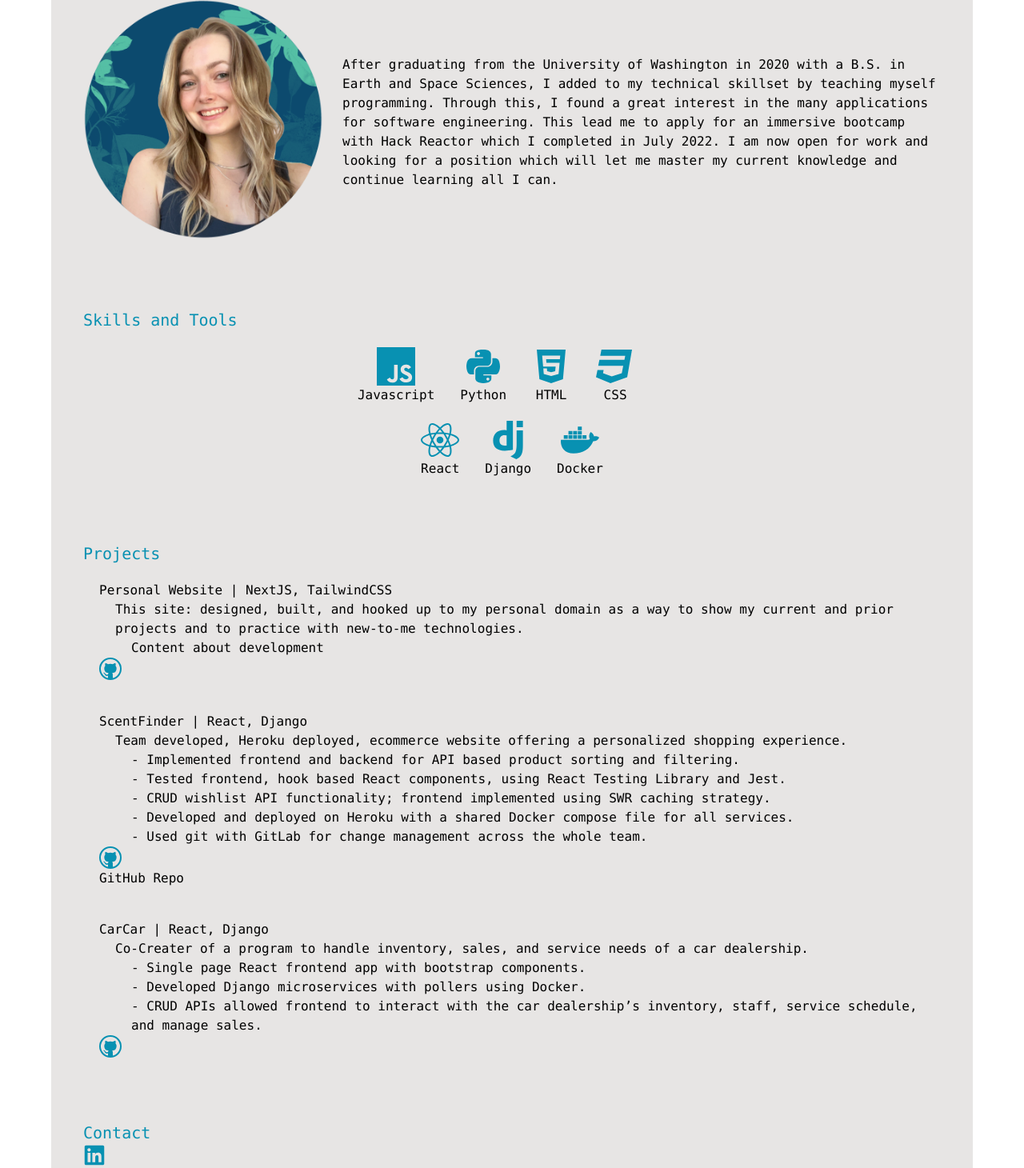
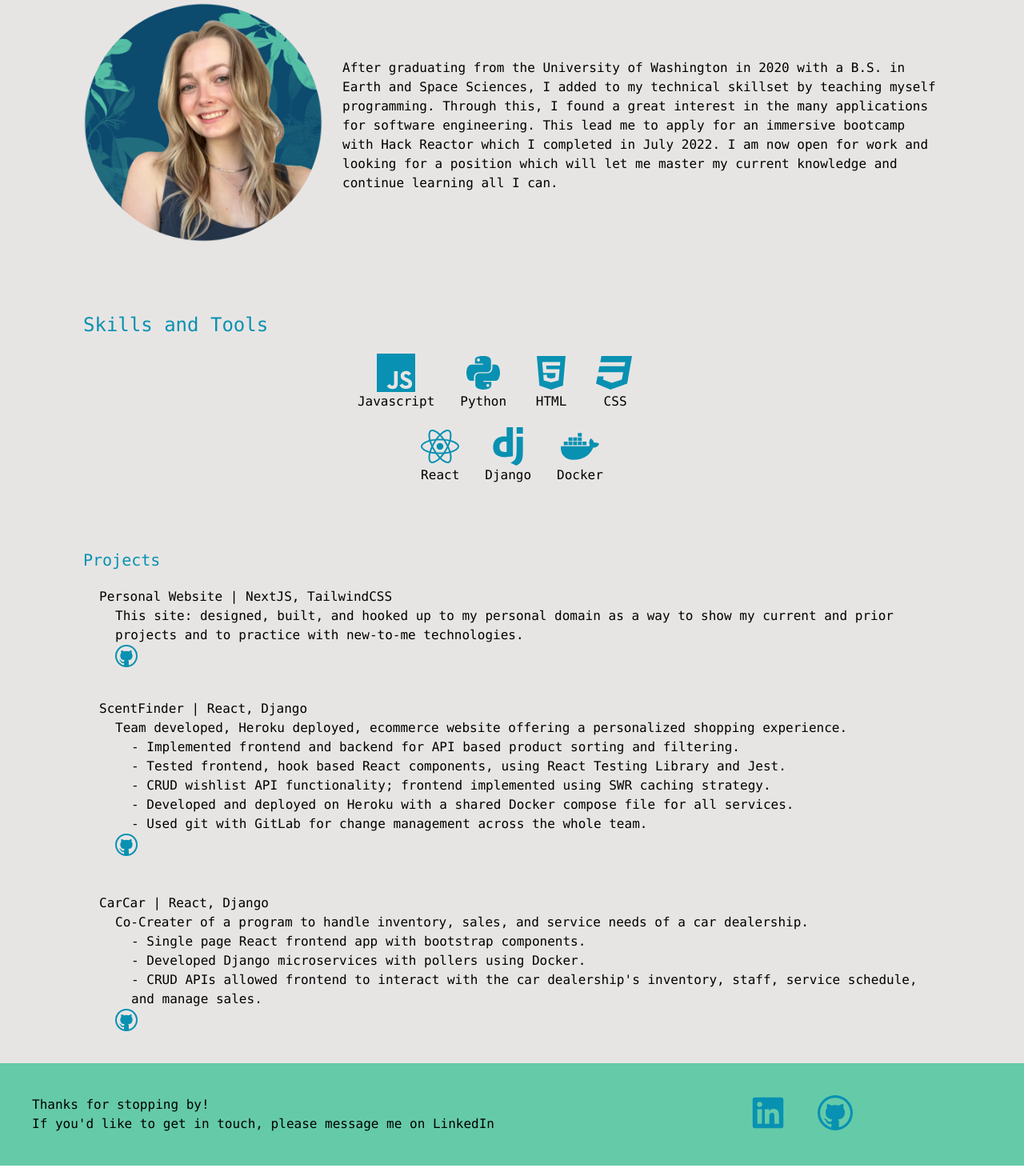
Before and after one commit to frerij/portfolio, a Next.js app: page / in a window 1280 px wide. Shown: the part 289-1749 px from the top of the page at 80% size. Built offline with nearby package versions, Linux system fonts and the light colour scheme.

Commit message:
changed footer, bg color, link buttons

```diff
--- a/package.json
+++ b/package.json
@@ -9,6 +9,7 @@
     "lint": "next lint"
   },
   "dependencies": {
+    "@formspree/react": "^2.3.0",
     "next": "12.2.2",
     "react": "18.2.0",
     "react-dom": "18.2.0",
--- a/pages/index.js
+++ b/pages/index.js
@@ -11,16 +11,17 @@ import {
 } from "react-icons/fa";
 import { SiDjango, SiJavascript } from "react-icons/si";
 import profilePic from "../public/profile2.png";
+import ContactForm from "../components/ContactForm";
 
 export default function Home() {
   return (
-    <div className="bg-white font-mono">
+    <div className="bg-stone-200 font-mono">
       <Head>
         <title>Jordan Frerichs - Software Engineer</title>
         <link rel="icon" href="/favicon.ico" />
       </Head>
-      <div className="flex justify-center sticky top-0 z-50 bg-stone-200">
-        <header className=" flex-grow h-16 mt-2 max-w-7xl bg-stone-200">
+      <div className="flex justify-center sticky top-0 z-50 bg-emerald-500/60">
+        <header className=" flex-grow h-16 mt-2 max-w-7xl ">
           <div className="p-2 flex justify-end space-x-4">
             <a href="#about" className="">
               <button className="h-8 px-5 text-white bg-cyan-600 hover:bg-sky-900 rounded-full transition-all duration-200">
@@ -39,9 +40,6 @@ export default function Home() {
               </button>
             </a>
 
-            {/* <a href="#resume" className="">
-            <button className=" h-8 px-5 text-white bg-indigo-300 hover:bg-sky-900 rounded-full transition-colors duration-150 ">Resume &rarr;</button>
-          </a> */}
             <a href="#contact" className="">
               <button className="h-8 px-5 text-white bg-cyan-600 hover:bg-sky-900 rounded-full transition-colors duration-200">
                 Contact
@@ -60,7 +58,7 @@ export default function Home() {
           </h3>
 
           <div className="m-10">
-            <h3 className="text-xl text-cyan-600">About Me</h3>
+            <h3 className="text-2xl text-cyan-600">About Me</h3>
             <div className="flex items-center space-x-6">
               <div className="flex-shrink-0">
                 <Image
@@ -87,7 +85,7 @@ export default function Home() {
           </div>
 
           <div className="m-10">
-            <h3 className="text-xl text-cyan-600" id="skills">
+            <h3 className="text-2xl text-cyan-600" id="skills">
               Skills and Tools
             </h3>
             <div
@@ -119,16 +117,13 @@ export default function Home() {
                     domain as a way to show my current and prior projects and to
                     practice with new-to-me technologies.
                   </p>
-                  <div className="ml-5">
-                    <p>Content about development</p>
-                  </div>
+                  <div className="ml-5"></div>
+                  <VscGithub
+                    href="https://github.com/frerij/portfolio"
+                    size={"1.75em"}
+                    className="fill-cyan-600 hover:fill-green-300 transition-colors duration-200 cursor-pointer"
+                  />
                 </div>
-                <a href="">
-                  <VscGithub
-                    size={"1.75em"}
-                    className="fill-cyan-600 hover:fill-green-300 transition-colors duration-200"
-                  />{" "}
-                </a>
               </div>
 
               <div id="scentFinder">
@@ -152,16 +147,14 @@ export default function Home() {
                       across the whole team.
                     </p>
                   </div>
-                </div>
-                <a href="https://github.com/frerij/Scent-Finder">
                   <button>
                     <VscGithub
                       size={"1.75em"}
-                      className="fill-cyan-600 hover:fill-green-300 transition-colors duration-200"
+                      href="https://github.com/frerij/Scent-Finder"
+                      className="fill-cyan-600 hover:fill-green-300 transition-colors duration-200 cursor-pointer"
                     />
-                    GitHub Repo
                   </button>
-                </a>
+                </div>
               </div>
               <div id="carcar">
                 <h4>CarCar | React, Django</h4>
@@ -177,37 +170,47 @@ export default function Home() {
                       <br></br>- Developed Django microservices with pollers
                       using Docker.
                       <br></br>- CRUD APIs allowed frontend to interact with the
-                      car dealership’s inventory, staff, service schedule, and
-                      manage sales.
+                      car dealership&apos;s inventory, staff, service schedule,
+                      and manage sales.
                     </p>
                   </div>
+                  <VscGithub
+                    href="https://github.com/frerij/carcar"
+                    size={"1.75em"}
+                    className="fill-cyan-600 hover:fill-green-300 transition-colors duration-200 cursor-pointer mb-10"
+                  />
                 </div>
-                <a href="">
-                  <VscGithub
-                    size={"1.75em"}
-                    className="fill-cyan-600 hover:fill-green-300 transition-colors duration-200"
-                  />
-                </a>
               </div>
             </div>
           </div>
-
-          <div id="contact" className="m-10">
-            <h3 className="text-xl text-cyan-600">Contact</h3>
-            <div clasName="ml-5">
-              <a href="https://www.linkedin.com/in/jordan-frerichs/">
-                <FaLinkedin
-                  size={"1.75em"}
-                  className="fill-cyan-600 hover:fill-green-300 transition-colors duration-200"
-                />
-              </a>
-            </div>
-            <p>Email: frerichs.jordan@gmail.com</p>
-            <p>Phone: 303-877-0753</p>
-          </div>
         </main>
       </div>
-      <footer className="text-center ">Thanks for stopping by</footer>
+      <div>
+        <footer className="flex flex-row bg-emerald-500/60">
+          <div className="text-left m-10">
+            <p id="contact">Thanks for stopping by!</p>
+            <p>
+              If you&apos;d like to get in touch, please message me on LinkedIn
+            </p>
+          </div>
+          <div className="flex flex-row mt-10 ml-60">
+            <div>
+              <FaLinkedin
+                href="https://www.linkedin.com/in/jordan-frerichs/"
+                size={"2.75em"}
+                className="fill-cyan-600 hover:fill-stone-200 transition-colors duration-200 ml-10 cursor-pointer"
+              />
+            </div>
+            <div>
+              <VscGithub
+                href="https://github.com/frerij"
+                size={"2.75em"}
+                className="fill-cyan-600 hover:fill-stone-200 transition-colors duration-200 ml-10 cursor-pointer"
+              />
+            </div>
+          </div>
+        </footer>
+      </div>
     </div>
   );
 }
--- a/tailwind.config.js
+++ b/tailwind.config.js
@@ -1,8 +1,8 @@
 /** @type {import('tailwindcss').Config} */
 module.exports = {
-  content: ["./pages/index.js"],
+  content: ["./pages/**/*.{html,js,jsx}", "./components/**/*.{html,js,jsx}"],
   theme: {
     extend: {},
   },
   plugins: [],
-}
+};
```
Also changed, not shown: 2 other files (tests, documents, lock files or other folders).
